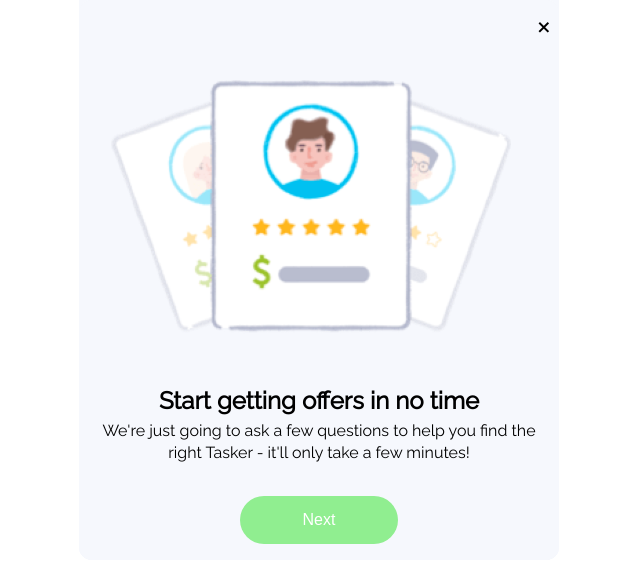
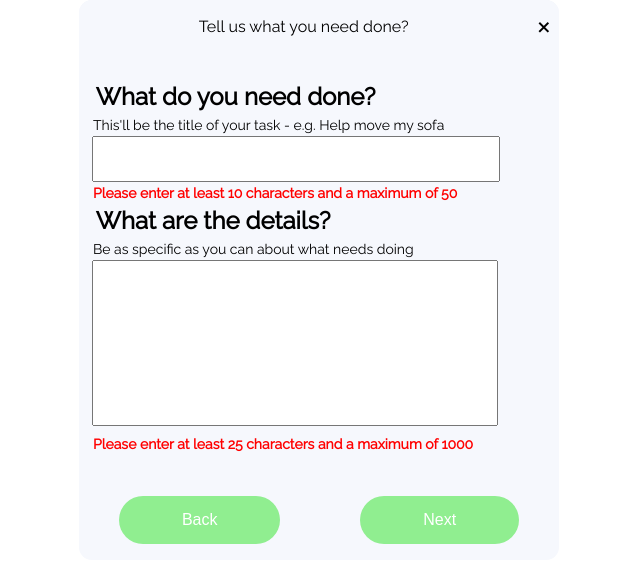
Before and after one commit to Changhong-st/p3-PostTask, a React (Create React App) app: page / in a window 1280 px wide. Shown: the top 582 px of the page, without its empty margins (321-961 px from the left). Built offline with nearby package versions, Linux system fonts and the light colour scheme.

Commit message:
describe tasks page complete draft version

```diff
--- a/src/components/Body/Body.jsx
+++ b/src/components/Body/Body.jsx
@@ -1,10 +1,10 @@
 import React from 'react';
-import styles from './Body.module.scss';
+
 import FirstScreen from './FirstScreen/FirstScreen';
 import SecondScreen from './SecondScreen/SecondScreen';
 import ThirdScreen from './ThirdScreen/ThirdScreen';
 import ForthScreen from './ForthScreen/ForthScreen';
-import Button from '../Button';
+
 
 
 
@@ -12,32 +12,83 @@ class Body extends React.Component {
   constructor(props) {
     super(props);
     this.state = {
-      currentScreenIndex: 0,
-      jobTitle: '',
-      jobDetails: '',
+      currentScreenIndex: 1,
+      jobTitle: "",
+      jobDetails: "",
+      // jobTitleLength: , // >10
+      // jobDetailsLength: , // >25
 
+      isTitleCorrect: false,
+
+      isDetailsCorrect: false,
     }
 
     this.handleScreenSwitch = this.handleScreenSwitch.bind(this);
     this.handleNextClick = this.handleNextClick.bind(this);
     this.handleBackClick = this.handleBackClick.bind(this);
+    this.onJobTitle = this.onJobTitle.bind(this);
+    this.onJobDetails = this.onJobDetails.bind(this);
     this.handleJobTitle = this.handleJobTitle.bind(this);
     this.handleJobDetails = this.handleJobDetails.bind(this);
+    this.handleSecondScreenNextClick = this.handleSecondScreenNextClick.bind(this);
 
   }
 
-  handleJobTitle (value) {
-    this.setState(() => ({ jobTitle: value }));
+  onJobTitle (value) {
+    this.setState(
+      { jobTitle: value },
+      this.handleJobTitle
+      );
   }
 
-  handleJobDetails (value) {
-    this.setState(() => ({ jobDetails: value }));
+  onJobDetails (value) {
+    this.setState(
+      { jobDetails: value },
+      this.handleJobDetails
+      );
+  }
+
+  handleJobTitle () {
+    //event.preventDefault();
+    if (this.state.jobTitle.length > 10){
+      this.setState({
+        isTitleCorrect: true,
+      })
+    }else {
+      this.setState({
+        isTitleCorrect: false,
+      });
+    }
+  }
+
+
+  handleJobDetails () {
+    // event.preventDefault();
+    if (this.state.jobDetails.length > 25 ){
+      this.setState({
+        isDetailsCorrect: true,
+      })
+    }else {
+      this.setState({
+        isDetailsCorrect: false,
+      });
+    }
   }
 
   handleNextClick () {
     this.setState(() => ({
       currentScreenIndex: this.state.currentScreenIndex + 1,
     }))
+  }
+
+
+ handleSecondScreenNextClick ()
+    {
+     this.handleJobTitle();
+     this.handleJobDetails();
+     if (this.state.isTitleCorrect && this.state.isDetailsCorrect ) {
+       this.handleNextClick();
+      }
   }
 
   handleBackClick () {
@@ -54,23 +105,36 @@ class Body extends React.Component {
         </div>
       );
       case (0):
-        return (<div className = { styles.Main }> <FirstScreen /> </div>);
+        return (
+          <FirstScreen handleNextClick={this.handleNextClick} />
+        );
 
       case (1):
         return (
-          <div className = { styles.Main }>
-            <SecondScreen
+          <SecondScreen
+              isTitleCorrect = {this.state.isTitleCorrect}
+              isDetailsCorrect = {this.state.isDetailsCorrect}
+              onJobTitle = { this.onJobTitle }
+              onJobDetails = { this.onJobDetails }
               handleJobTitle = { this.handleJobTitle }
               handleJobDetails = { this.handleJobDetails }
-            />
-          </div>
-          );
+              handleNextClick = { this.handleSecondScreenNextClick }
+              handleBackClick = { this.handleBackClick }
+          />
+        );
 
       case (2):
-        return (<div className = { styles.Main }> <ThirdScreen /> </div>);
+        return (
+          <ThirdScreen
+              handleNextClick = { this.handleNextClick }
+              handleBackClick = { this.handleBackClick }
+          />
+        );
 
       case (3):
-        return (<div className = { styles.Main }> <ForthScreen /> </div>);
+        return (
+          <ForthScreen handleBackClick = { this.handleBackClick } />
+        );
 
     }
   }
@@ -84,47 +148,6 @@ class Body extends React.Component {
       {
         this.handleScreenSwitch(currentScreenIndex)
       }
-      <div className = { styles.Bottom } >
-        {
-          currentScreenIndex === 0
-            ?
-          <div className = { styles.Bottom } >
-            <Button
-              handleNextClick = { this.handleNextClick }
-            >
-              Next
-            </Button>
-          </div>
-          :
-          currentScreenIndex < 3
-            ?
-          <div className = { styles.Bottom } >
-            <Button
-            handleBackClick = { this.handleBackClick }
-            >
-              Back
-            </Button>
-            <Button
-              handleNextClick = { this.handleNextClick }
-            >
-              Next
-            </Button>
-          </div>
-            :
-            <div className = { styles.Bottom } >
-            <Button
-            handleBackClick = { this.handleBackClick }
-            >
-              Back
-            </Button>
-            <Button
-              handleNextClick = { this.handleNextClick }
-            >
-              Get quotes
-            </Button>
-          </div>
-        }
-        </div>
       </React.Fragment>
     )
   }
--- a/src/components/Body/Body.module.scss
+++ /dev/null
@@ -1,23 +0,0 @@
-
-.Main {
-  line-height: 1.4;
-  font-family: 'Raleway', sans-serif;
-  width: 100%;
-  height: 100%;
-  max-width: 30em;
-  min-height: 30rem;
-  background-color: #f6f8fd;
-}
-
-.Bottom {
-  display: flex;
-  justify-content: space-around;
-  align-items: center;
-  width: 100%;
-  max-width: 30em;
-  min-height: 5rem;
-  background-color: #f6f8fd;
-  border-bottom-right-radius: 0.8em;
-  border-bottom-left-radius: 0.8em;
-  position: relative;
-}
--- a/src/components/Body/ForthScreen/ForthScreen.jsx
+++ b/src/components/Body/ForthScreen/ForthScreen.jsx
@@ -1,52 +1,65 @@
 import React from 'react';
+
 import styles from '../Screen.module.scss';
+
 import Header from '../../Header';
+import Button from '../../Button';
 
-function ForthScreen () {
+function ForthScreen ({
+  handleBackClick,
+}) {
 
   return (
     <React.Fragment>
       <Header> Suggest how much </Header>
-      <div className = { styles.TitleBox }>
-        <h2 className = { styles.OtherHeading }> What is your budget? </h2>
+      <div className={styles.Main}>
+        <div className={styles.TitleBox}>
+          <h2 className={styles.OtherHeading}> What is your budget? </h2>
           <div> Want help? </div>
         </div>
-      <label
-        className = { styles.HintLabel }
-      >
+        <label className={styles.HintLabel}>
           Please enter the price you're comfortable to pay to get your task done. Taskers will use this as a guide for how much to offer.
         </label>
-      <div className = { styles.Box }>
-        <div className = { styles.Bit }>
-          <div className = { styles.Selected }>
+        <div className={styles.Box}>
+          <div className={styles.Bit}>
+            <div className={styles.Selected}>
               <input
-              className = { styles.Radio }
+                className={styles.Radio}
                 type = "radio" />
-            <p className = { styles.RadioTitle }> Total </p>
+              <p className={styles.RadioTitle}> Total </p>
             </div>
           </div>
-        <div className = { styles.Bit }>
-          <div className = { styles.Selected }>
+          <div className={styles.Bit}>
+            <div className={styles.Selected}>
               <input
-              className = { styles.Radio }
+                className={styles.Radio}
                 type = "radio"
               />
-            <p className = { styles.RadioTitle }> Hourly Rate </p>
+              <p className={styles.RadioTitle}> Hourly Rate </p>
             </div>
           </div>
         </div>
         <input
-        className = { styles.Money }
+          className={styles.Money}
           type = "number"
         />
         <div>
-        <div className = { styles.Budget }>
-          <div className = { styles.Label }>
+          <div className={styles.Budget}>
+            <div className={styles.Label}>
               <div> ESTIMATED BUDGET </div>
               <div> Final payment will be agree later </div>
             </div>
             <div> $0 </div>
           </div>
+        </div>
+      </div>
+      <div className={styles.Bottom} >
+        <Button handleBackClick = {handleBackClick}>
+          Back
+        </Button>
+        <Button>
+          Get quotes
+        </Button>
       </div>
   </React.Fragment>
 
--- a/src/components/Body/Screen.module.scss
+++ b/src/components/Body/Screen.module.scss
@@ -1,3 +1,25 @@
+.Main {
+  line-height: 1.4;
+  font-family: 'Raleway', sans-serif;
+  width: 100%;
+  height: 100%;
+  max-width: 30em;
+  min-height: 25rem;
+  background-color: #f6f8fd;
+}
+
+.Bottom {
+  display: flex;
+  justify-content: space-around;
+  align-items: center;
+  width: 100%;
+  max-width: 30em;
+  min-height: 5rem;
+  border-bottom-right-radius: 0.8em;
+  border-bottom-left-radius: 0.8em;
+  position: relative;
+}
+
 .Img {
   width: 25em;
   height: auto;
--- a/src/components/Body/SecondScreen/SecondScreen.jsx
+++ b/src/components/Body/SecondScreen/SecondScreen.jsx
@@ -1,21 +1,27 @@
 import React from 'react';
 import styles from '../Screen.module.scss';
 import Header from '../../Header';
+import Button from '../../Button';
 
 class SecondScreen extends React.Component {
   constructor(props){
     super(props);
 
+
     this.onTitleChange = this.onTitleChange.bind(this);
     this.onDetailsChange = this.onDetailsChange.bind(this);
-
+    //this.handleJobTitle = this.judgeTitle.bind(this);
   }
   onTitleChange (e) {
-    this.props.handleJobTitle (e.target.value);
+    this.props.onJobTitle (e.target.value);
   }
 
+  // handleJobTitle (e) {
+  //   this.props.handleJobTitle(e);
+  // }
+
   onDetailsChange (e) {
-    this.props.handleJobDetails (e.target.value);
+    this.props.onJobDetails (e.target.value);
   }
 
   render() {
@@ -23,50 +29,65 @@ class SecondScreen extends React.Component {
     return (
       <React.Fragment>
         <Header> Tell us what you need done? </Header>
-        <h2
-          className = { styles.OtherHeading }
-        >
+        <div className={styles.Main}>
+          <h2 className={styles.OtherHeading}>
             What do you need done?
           </h2>
-          <label
-            className = { styles.HintLabel }
-          >
+            <label className={styles.HintLabel}>
               This'll be the title of your task - e.g. Help move my sofa
             </label>
               <input
-              className = { styles.JobTitle }
+                className = {styles.JobTitle}
                 minLength = '10'
                 maxLength = '50'
                 onChange = { this.onTitleChange }
-
               />
-          <label
-            className = { styles.ErrorHint }
-          >
+              { !this.props.isTitleCorrect
+                ?
+                <div>
+                <label className={styles.ErrorHint}>
                   Please enter at least 10 characters and a maximum of 50
                 </label>
-          <div></div>
-        <h2
-          className = { styles.OtherHeading }
-        >
+                </div>
+                :
+                null}
+
+          <h2 className={styles.OtherHeading}>
             What are the details?
           </h2>
-          <label
-            className = { styles.HintLabel }
-          >
+            <label className={styles.HintLabel}>
               Be as specific as you can about what needs doing
             </label>
               <textarea
-              className = { styles.JobDetails }
+                className = {styles.JobDetails}
                 minLength = '25'
                 maxLength = '1000'
-              onChange = { this.onDetailsChange }
+                onChange = {this.onDetailsChange}
               />
-          <label
-            className = { styles.ErrorHint }
-          >
+              { !this.props.isDetailsCorrect
+                ?
+                <label className={styles.ErrorHint} >
                   Please enter at least 25 characters and a maximum of 1000
                 </label>
+                :
+                null
+              }
+          </div>
+          <div className={styles.Bottom}>
+            <Button handleBackClick={this.props.handleBackClick}>
+              Back
+            </Button>
+            <Button
+              handleNextClick={
+                this.props.handleNextClick
+              }
+              // handleJobTitle={this.props.handleJobTitle}
+              // handleJodDetails={this.props.handleJodDetails}
+            >
+              Next
+            </Button>
+
+          </div>
       </React.Fragment>
     )
   }
--- a/src/components/Body/ThirdScreen/ThirdScreen.jsx
+++ b/src/components/Body/ThirdScreen/ThirdScreen.jsx
@@ -1,28 +1,34 @@
 import React, { useState } from 'react';
-import DatePicker from 'react-datepicker';
+
 import styles from '../Screen.module.scss';
 import 'react-datepicker/dist/react-datepicker.css';
+
+import DatePicker from 'react-datepicker';
 import Header from '../../Header';
+import Button from '../../Button';
 
-function ThirdScreen () {
+function ThirdScreen ({
+  handleNextClick,
+  handleBackClick,
+}) {
 
   const [startDate, setStartData] = useState(new Date());
 
   return (
     <React.Fragment>
       <Header> Say where & when </Header>
-      <h2
-        className = { styles.OtherHeading }
-      > Where do you need it done?
+      <div className={styles.Main}>
+        <h2 className={styles.OtherHeading}>
+          Where do you need it done?
         </h2>
-      <div className = { styles.Box }>
-        <div className = { styles.Piece }>
-          <div className = { styles.Selected }>
+        <div className={styles.Box }>
+          <div className={styles.Piece}>
+            <div className={styles.Selected}>
               <input
-              className = { styles.Radio }
+                className={styles.Radio}
                 type = "radio"
               />
-            <p className = { styles.RadioTitle }> In Person </p>
+              <p className={styles.RadioTitle}> In Person </p>
             </div>
             <b>
               Select this if you need the Tasker physically there.
@@ -48,6 +54,15 @@ function ThirdScreen () {
         <div className = { styles.DateBox }>
           <DatePicker selected={ startDate } onChange = { date => setStartData(date)} />
         </div>
+      </div>
+      <div className = { styles.Bottom } >
+        <Button handleBackClick = { handleBackClick }>
+          Back
+        </Button>
+        <Button handleNextClick = { handleNextClick }>
+          Next
+        </Button>
+      </div>
     </React.Fragment>
   )
 }
```
Also changed, not shown: src/components/Body/FirstScreen/FirstScreen.jsx (+18 -7 lines), src/components/Button/Button.jsx (+13 -2 lines). Lines whose indentation alone changed are shown as unchanged.
